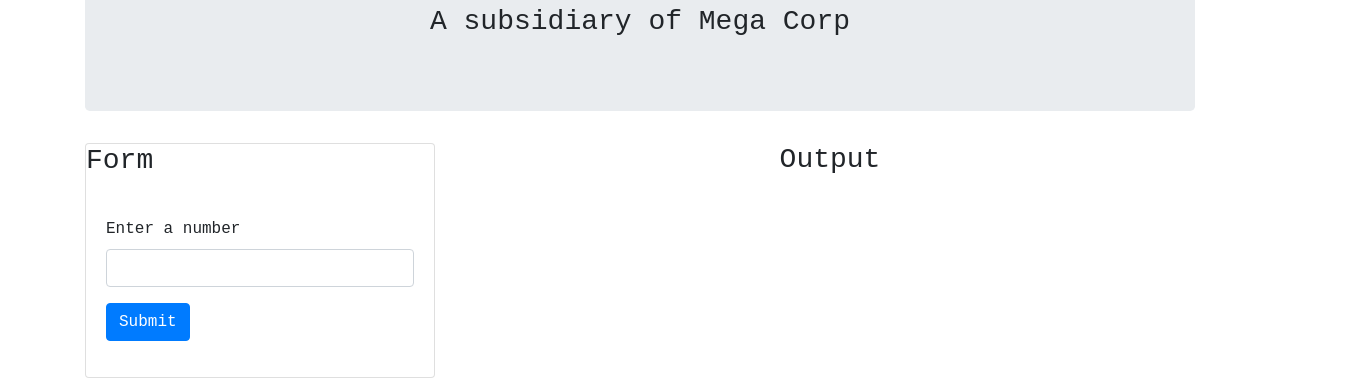
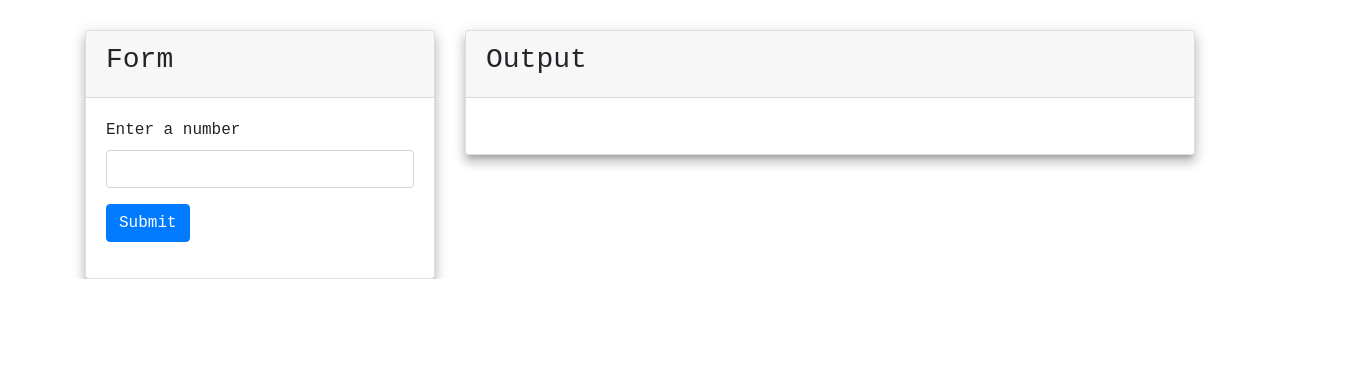
Before and after one commit to Alexx/beep-boop, a plain HTML site: page index.html in a window 1280 px wide. Shown: the part 968-1346 px from the top of the page, 1365 px wide, since content can reach past the window. After the commit the page ends 1247 px from the top, so only its background shows below. Drawn offline with Linux system fonts and the light colour scheme.

Commit message:
add raised card effect css, further convert to Bootstrap4

```diff
--- a/css/styles.css
+++ b/css/styles.css
@@ -15,3 +15,7 @@ p, label {
   font-weight: bold;
   padding: 8px;
 }
+
+.card-raised {
+  box-shadow: 0 8px 10px 1px rgba(0, 0, 0, 0.14), 0 3px 14px 2px rgba(0, 0, 0, 0.12), 0 5px 5px -3px rgba(0, 0, 0, 0.2);
+}
--- a/index.html
+++ b/index.html
@@ -9,9 +9,15 @@
   </head>
   <body>
     <div class="container">
-      <div class="carousel d-block w-100">
-        <img src="img/bg.jpg" alt="a picture of Portland">
+
+      <div class="card card-raised card-carousel">
+        <div class="carousel-inner">
+          <div class="carousel-active">
+            <img class="d-block w-100" src="img/bg.jpg" alt="a picture of Portland">
+          </div>
+        </div>
       </div>
+
       <div class="jumbotron">
         <h1>Beep Boop</h1>
         <h3>A subsidiary of Mega Corp</h3>
@@ -19,8 +25,8 @@
 
       <div class="row">
         <div class="col-md-4">
-          <div class="card">
-            <div class="card-title">
+          <div class="card card-raised">
+            <div class="card-header">
               <h3>Form</h3>
             </div>
             <div class="card-body">
@@ -39,11 +45,11 @@
         </div>
 
         <div class="col-md-8">
-          <div class="panel panel-primary">
-            <div class="panel-heading">
+          <div class="card card-raised">
+            <div class="card-header">
               <h3>Output</h3>
             </div>
-            <div class="panel-body">
+            <div class="card-body">
               <p class="output"></p>
             </div>
           </div>
--- a/js/scripts.js
+++ b/js/scripts.js
@@ -42,6 +42,6 @@ $(document).ready(function(){
     $(".output").hide();
     outputArray.push(" " + beepBoop())
     $(".output").text(outputArray);
-    $(".output").fadeIn(2000);
+    $(".output").fadeIn(1500);
   });
 });
```
